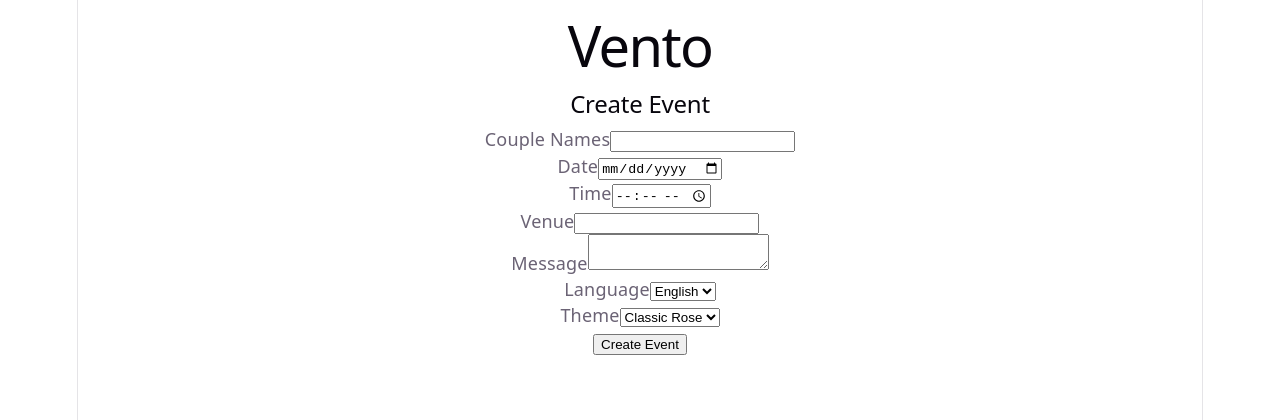
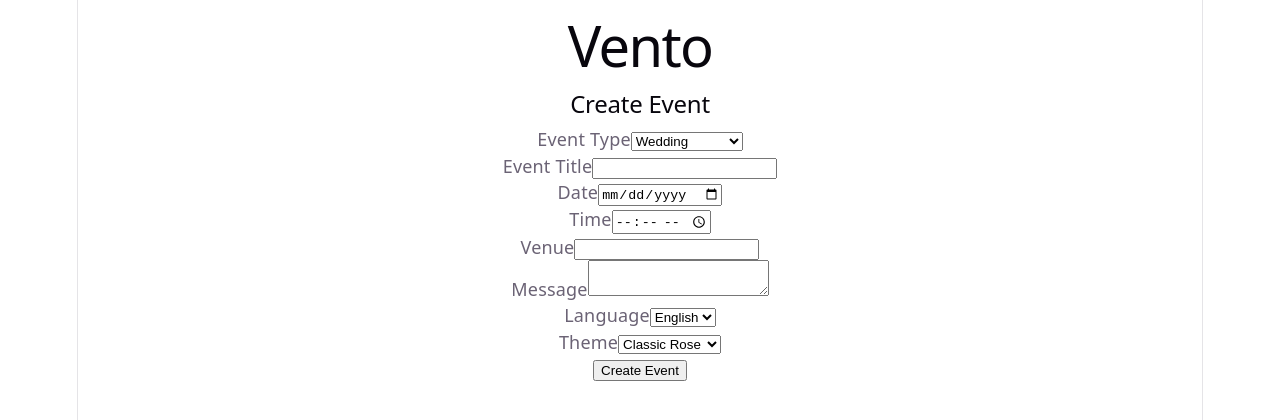
Before and after one commit to MMAbdull/Vento, a React (Vite) app in the folder client/: page / in a window 1280 px wide. Shown: the top 420 px of the page. Built offline with nearby package versions, Linux system fonts and the light colour scheme; no server answers.

Commit message:
refactor frontend from invitations to events

```diff
--- /dev/null
+++ b/client/src/api/eventApi.js
@@ -0,0 +1,32 @@
+const API_URL = import.meta.env.VITE_API_URL;
+
+const createEvent = async (eventData) => {
+  const response = await fetch(`${API_URL}/api/events`, {
+    method: "POST",
+    headers: {
+      "Content-Type": "application/json"
+    },
+    body: JSON.stringify(eventData)
+  });
+
+  const data = await response.json();
+  if (!response.ok) {
+    throw new Error(data.message || "Failed to create event");
+  }
+
+  return data;
+};
+
+const getEventById = async (id) => {
+  const response = await fetch(`${API_URL}/api/events/${id}`);
+
+  const data = await response.json();
+
+  if (!response.ok) {
+    throw new Error(data.message || "Failed to get event");
+  }
+
+  return data;
+};
+
+export { createEvent, getEventById };
--- a/client/src/api/invitationApi.js
+++ /dev/null
@@ -1,32 +0,0 @@
-const API_URL = import.meta.env.VITE_API_URL;
-
-const createInvitation = async (invitationData) => {
-  const response = await fetch(`${API_URL}/api/invitations`, {
-    method: "POST",
-    headers: {
-      "Content-Type": "application/json"
-    },
-    body: JSON.stringify(invitationData)
-  });
-
-  const data = await response.json();
-  if (!response.ok) {
-    throw new Error(data.message || "Failed to create invitation");
-  }
-
-  return data;
-};
-
-const getInvitationById = async (id) => {
-  const response = await fetch(`${API_URL}/api/invitations/${id}`);
-
-  const data = await response.json();
-
-  if (!response.ok) {
-    throw new Error(data.message || "Failed to get invitation");
-  }
-
-  return data;
-};
-
-export { createInvitation, getInvitationById };
--- a/client/src/components/EventCreation.jsx
+++ b/client/src/components/EventCreation.jsx
@@ -1,9 +1,10 @@
 import { useState } from "react";
-import { createInvitation } from "../api/invitationApi";
+import { createEvent } from "../api/eventApi";
 
 function EventCreation({ onCreated }) {
   const [formData, setFormData] = useState({
-    coupleNames: "",
+    eventType: "wedding",
+    title: "",
     date: "",
     time: "",
     venue: "",
@@ -29,7 +30,7 @@ function EventCreation({ onCreated }) {
     try {
       setError("");
 
-      const result = await createInvitation(formData);
+      const result = await createEvent(formData);
 
       onCreated(result.data);
     } catch (error) {
@@ -43,12 +44,33 @@ function EventCreation({ onCreated }) {
 
       <form onSubmit={handleSubmit}>
         <div>
-          <label htmlFor="coupleNames">Couple Names</label>
+          <label htmlFor="eventType">Event Type</label>
+          <select
+            id="eventType"
+            name="eventType"
+            value={formData.eventType}
+            onChange={handleChange}
+            required
+          >
+            <option value="wedding">Wedding</option>
+            <option value="engagement">Engagement</option>
+            <option value="gender-reveal">Gender Reveal</option>
+            <option value="birthday">Birthday</option>
+            <option value="baby-shower">Baby Shower</option>
+            <option value="anniversary">Anniversary</option>
+            <option value="graduation">Graduation</option>
+            <option value="corporate">Corporate</option>
+            <option value="other">Other</option>
+          </select>
+        </div>
+
+        <div>
+          <label htmlFor="title">Event Title</label>
           <input
-            id="coupleNames"
-            name="coupleNames"
+            id="title"
+            name="title"
             type="text"
-            value={formData.coupleNames}
+            value={formData.title}
             onChange={handleChange}
             required
           />
@@ -122,6 +144,7 @@ function EventCreation({ onCreated }) {
             onChange={handleChange}
           >
             <option value="classic-rose">Classic Rose</option>
+            <option value="potato-venue">Potato Venue</option>
           </select>
         </div>
 
--- a/client/src/components/EventPreview.jsx
+++ b/client/src/components/EventPreview.jsx
@@ -4,7 +4,8 @@ function EventPreview({ event }) {
       <h2>Event Created!</h2>
 
       <p>ID: {event._id}</p>
-      <p>Couple: {event.coupleNames}</p>
+      <p>Event Type: {event.eventType}</p>
+      <p>Title: {event.title}</p>
       <p>Date: {event.date}</p>
       <p>Time: {event.time}</p>
       <p>Venue: {event.venue}</p>
```
